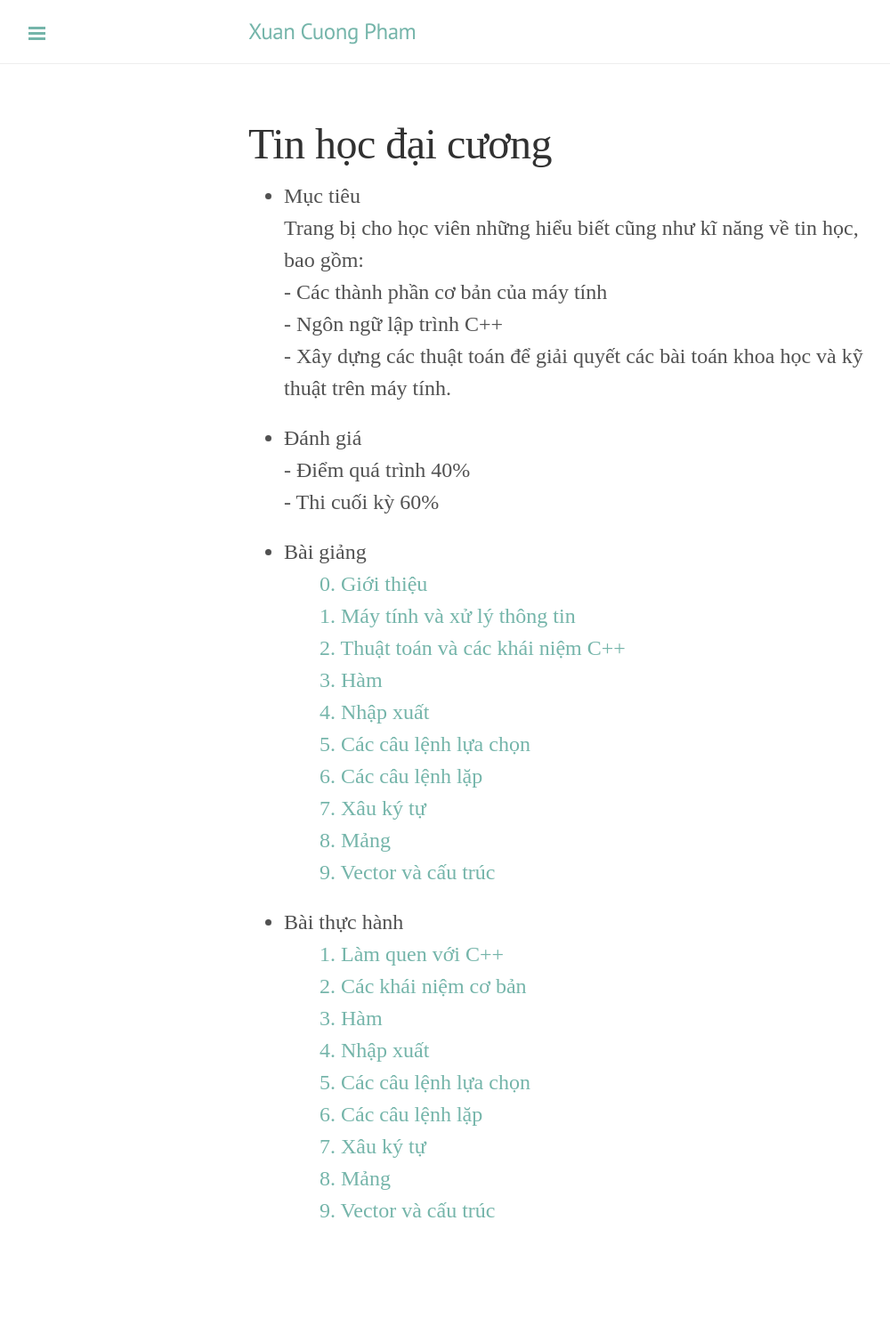
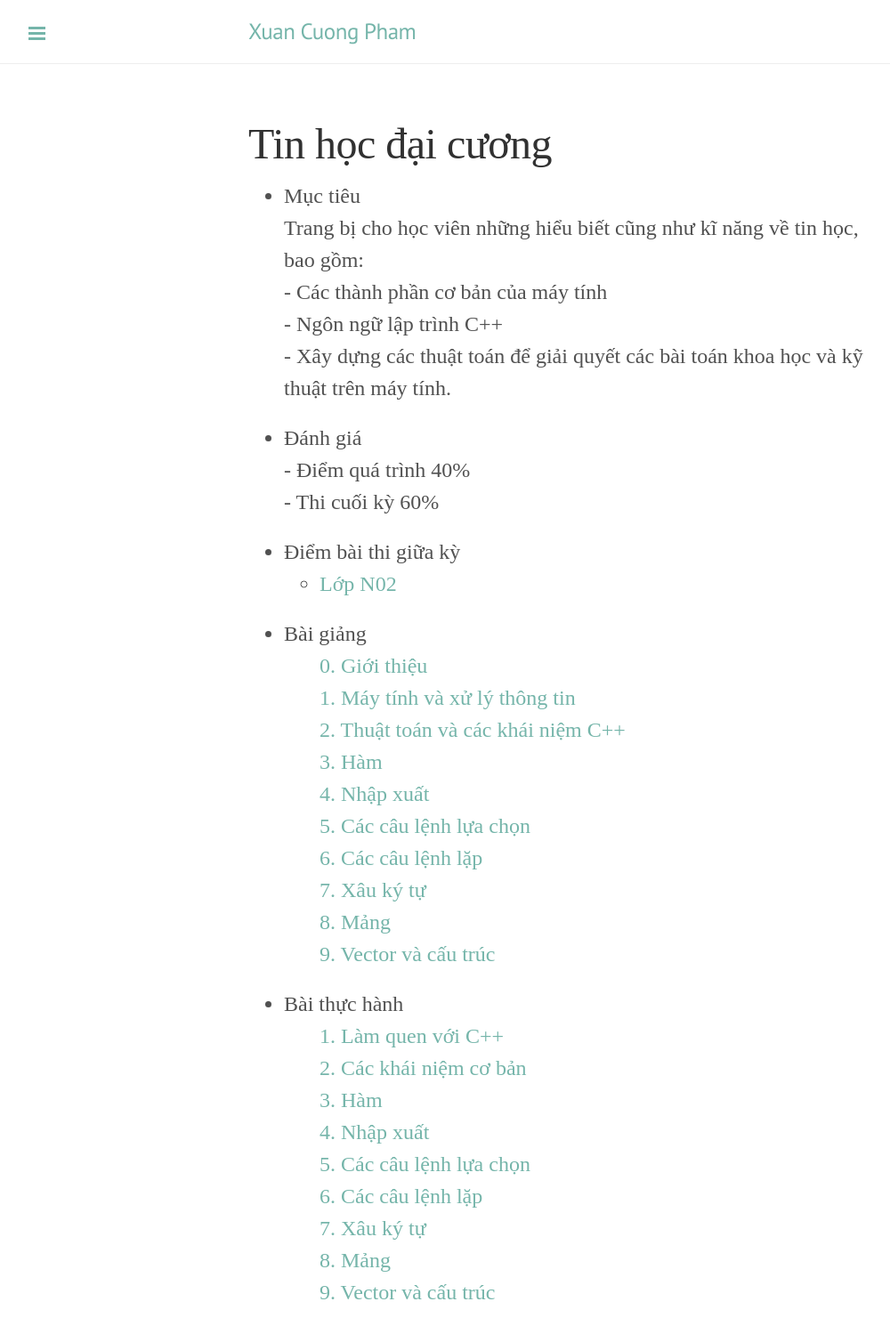
Before and after one commit to villahp/villahp.github.io, a Jekyll site: the page built from teaching/tdc.html, in a window 1280 px wide. Shown: the whole page at 89% size, without its empty margins (1-1001 px from the left). Built offline with Jekyll 4.4.1, drawn with Linux system fonts in a browser that asks for light colours; Markdown is read by kramdown in place of the engine named in the settings; before the commit the page ends 1398 px from its top, so only the background shows below that.

Commit message:
Update grade for mid exam of N02

```diff
--- a/teaching/tdc.html
+++ b/teaching/tdc.html
@@ -18,7 +18,10 @@ title: Tin đại cương
 	<p> - Điểm quá trình 40% </br>
 		- Thi cuối kỳ 60%
 	</p>
-
+	<li> Điểm bài thi giữa kỳ
+	<ul>
+		<li> <a href="/download/N02 QT - Raw.pdf">Lớp N02</a>
+	</ul>
 	<li> Bài giảng
 	<ul style="list-style-type:none">
 		<li> <a href="/download/TDC_chap_0.pdf">0. Giới thiệu</a>
```
Also changed, not shown: 1 other file.
